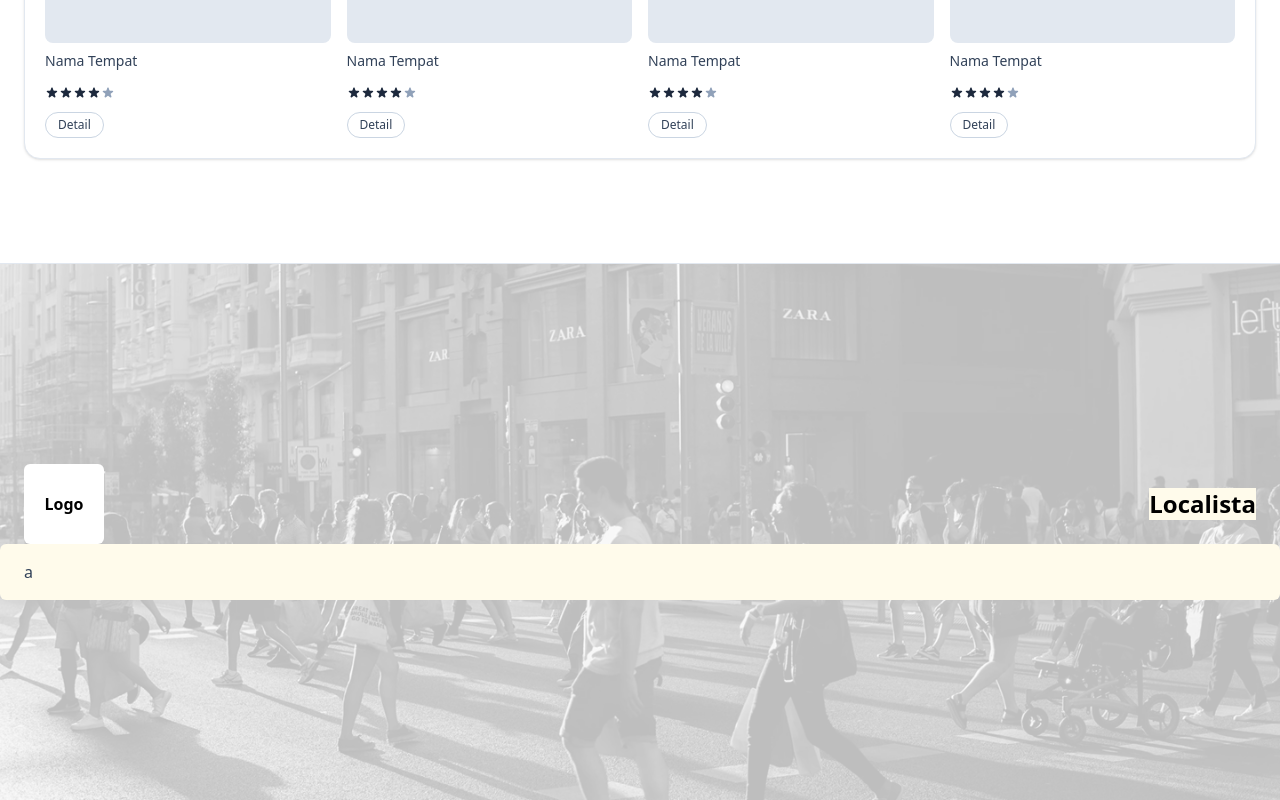
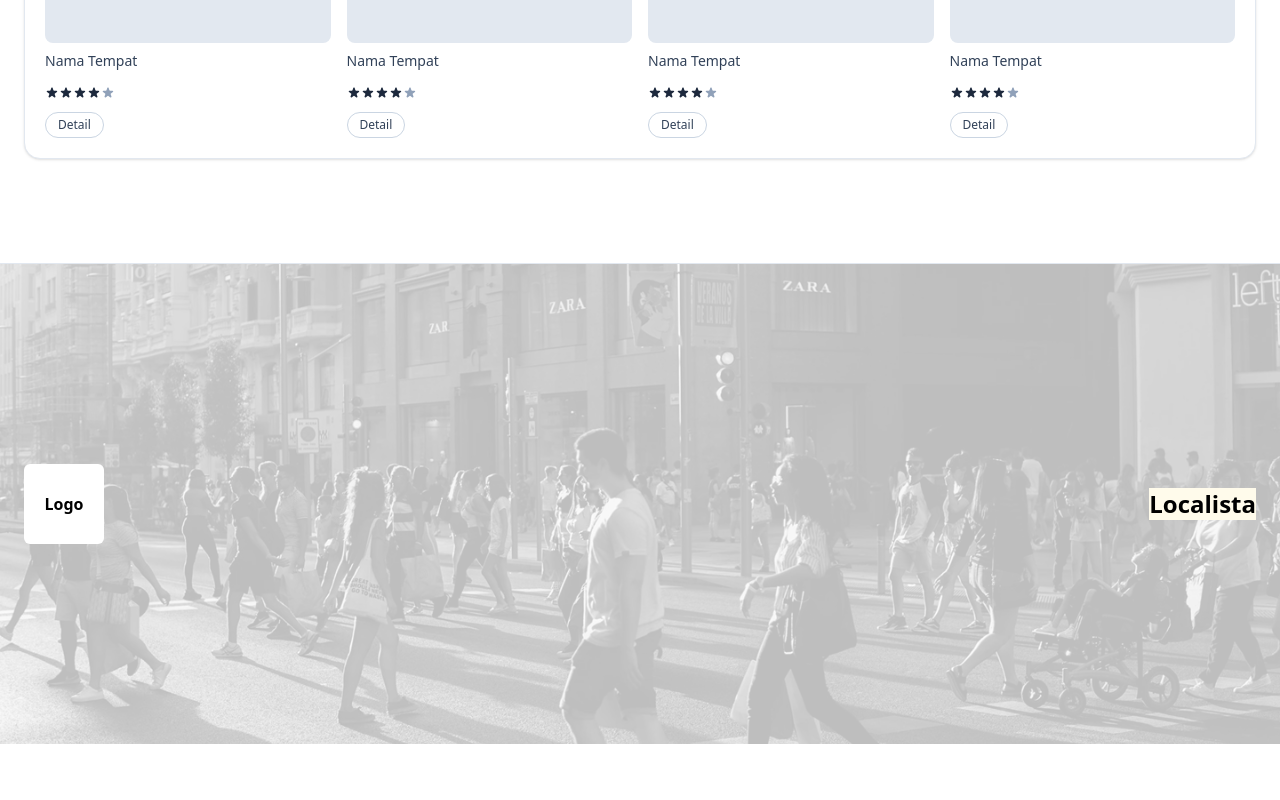
Before and after one commit to Muhammad-Faiz-Firmansyah/localista, a React (Vite) app: page / in a window 1280 px wide. Shown: the part 1918-2718 px from the top of the page. After the commit the page ends 2662 px from the top, so only its background shows below. Built offline with nearby package versions, Linux system fonts and the light colour scheme.

Commit message:
a# Refactor footer component for improved layout

```diff
--- a/src/footer.jsx
+++ b/src/footer.jsx
@@ -15,9 +15,6 @@ export default function Footer() {
           Localista
         </div>
       </div>
-      <div className="relative text-sm md:text-base text-slate-700 px-4 md:px-6 bg-amber-50 py-4 rounded-md mt-auto">
-      a
-      </div>
     </footer>
   );
 }
```
